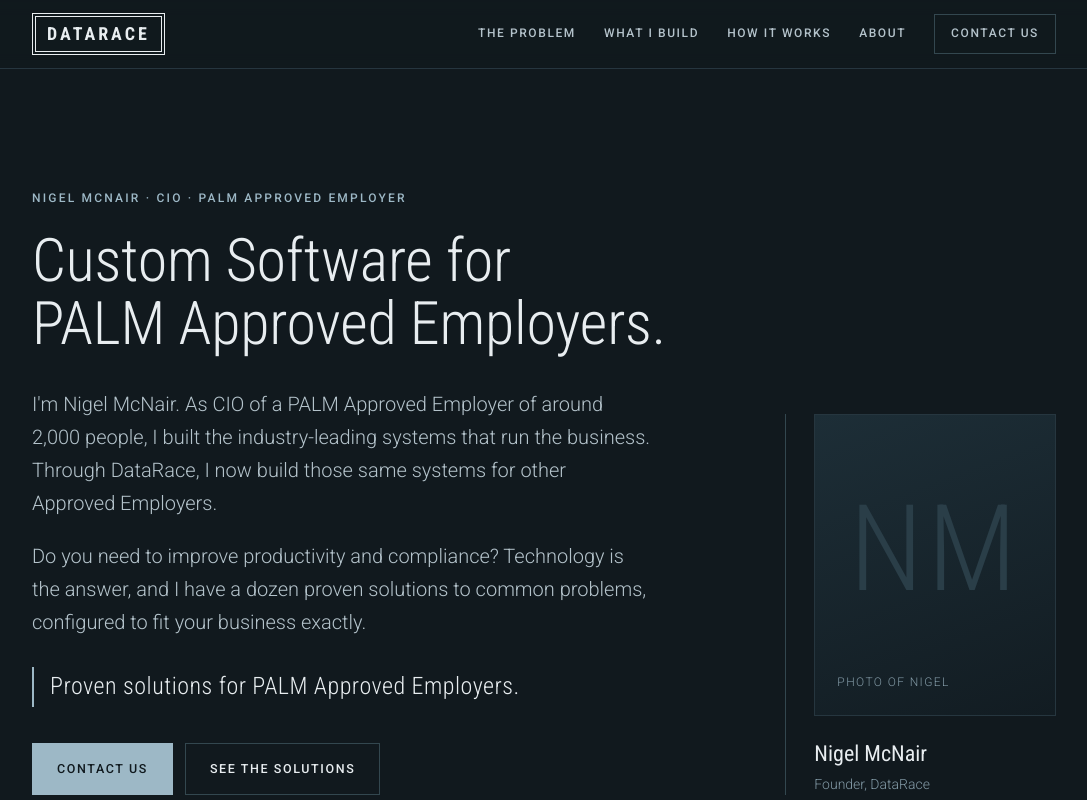
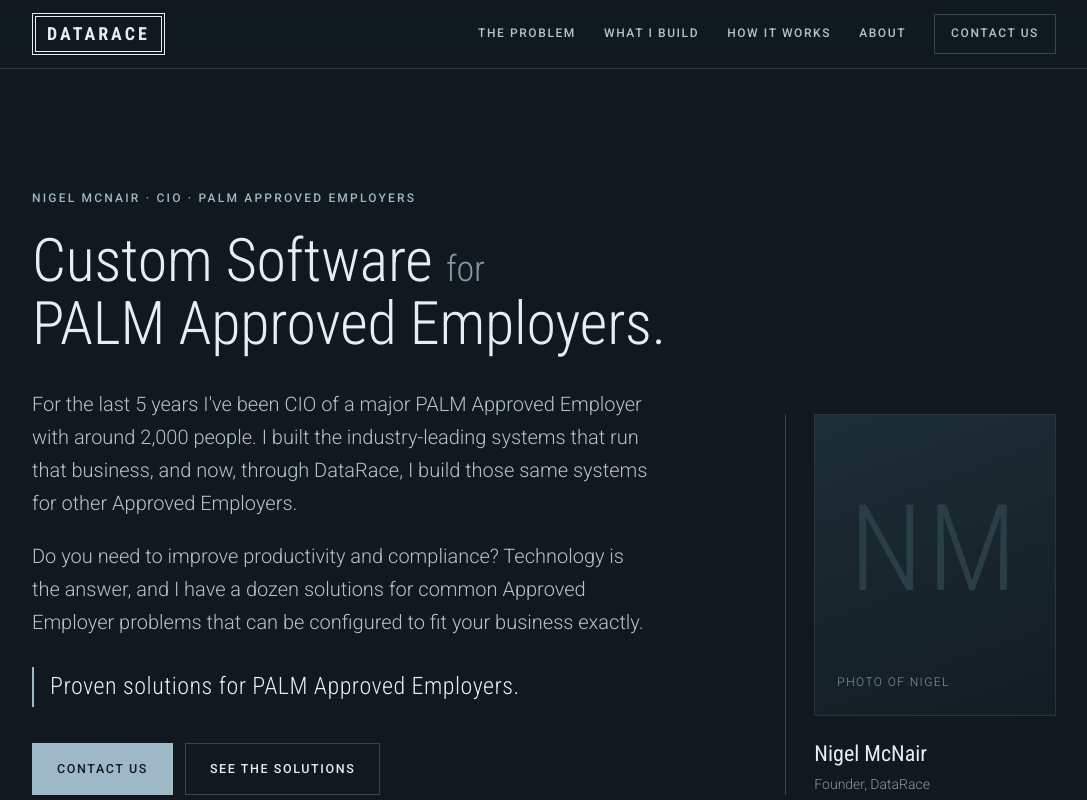
Before and after one commit to nigelmcn/datarace_v1, a plain HTML site: page index.html in a window 1280 px wide. Shown: the top 800 px of the page, without its empty margins (96-1183 px from the left). Drawn offline with Linux system fonts and the light colour scheme.

Commit message:
Hero: plural eyebrow, subdued 'for' in title, revised intro paragraphs
Co-Authored-By: Claude Opus 5.5 <noreply@anthropic.com>
Claude-Session: https://claude.ai/code/session_01LgvxvRsB2fxLHHaLwRmSnP

```diff
--- a/index.html
+++ b/index.html
@@ -32,10 +32,10 @@
   <div class="wrap">
     <div class="hero-grid">
       <div>
-        <p class="eyebrow">Nigel McNair · CIO · PALM Approved Employer</p>
-        <h1>Custom Software for<br><span class="nw">PALM Approved Employers.</span></h1>
-        <p class="lead">I'm Nigel McNair. As CIO of a PALM Approved Employer of around 2,000 people, I built the industry-leading systems that run the business. Through DataRace, I now build those same systems for other Approved Employers.</p>
-        <p class="lead">Do you need to improve productivity and compliance? Technology is the answer, and I have a dozen proven solutions to common problems, configured to fit your business exactly.</p>
+        <p class="eyebrow">Nigel McNair · CIO · PALM Approved Employers</p>
+        <h1>Custom Software <span class="h1-for">for</span><br><span class="nw">PALM Approved Employers.</span></h1>
+        <p class="lead">For the last 5 years I've been CIO of a major PALM Approved Employer with around 2,000 people. I built the industry-leading systems that run that business, and now, through DataRace, I build those same systems for other Approved Employers.</p>
+        <p class="lead">Do you need to improve productivity and compliance? Technology is the answer, and I have a dozen solutions for common Approved Employer problems that can be configured to fit your business exactly.</p>
         <p class="essence">Proven solutions for PALM Approved Employers.</p>
         <div class="actions">
           <a class="btn" href="#contact">Contact us</a>
--- a/styles.css
+++ b/styles.css
@@ -57,6 +57,7 @@ section{padding:clamp(72px,10vw,120px) 0;border-top:1px solid var(--line)}
 .hero h1 .nw{white-space:nowrap}
 @media (max-width:520px){.hero h1 .nw{white-space:normal}}
 .hero .essence{font-family:var(--display);font-size:clamp(20px,2vw,24px);letter-spacing:.5px;color:var(--text);margin:28px 0 0;padding-left:16px;border-left:2px solid var(--accent)}
+.hero h1 .h1-for{font-size:.6em;font-weight:300;color:var(--muted)}
 .hero .lead strong{color:var(--text);font-weight:400}
 .actions{display:flex;flex-wrap:wrap;gap:12px;margin-top:36px}
 .who{border-left:1px solid var(--line-2);padding-left:28px}
```
